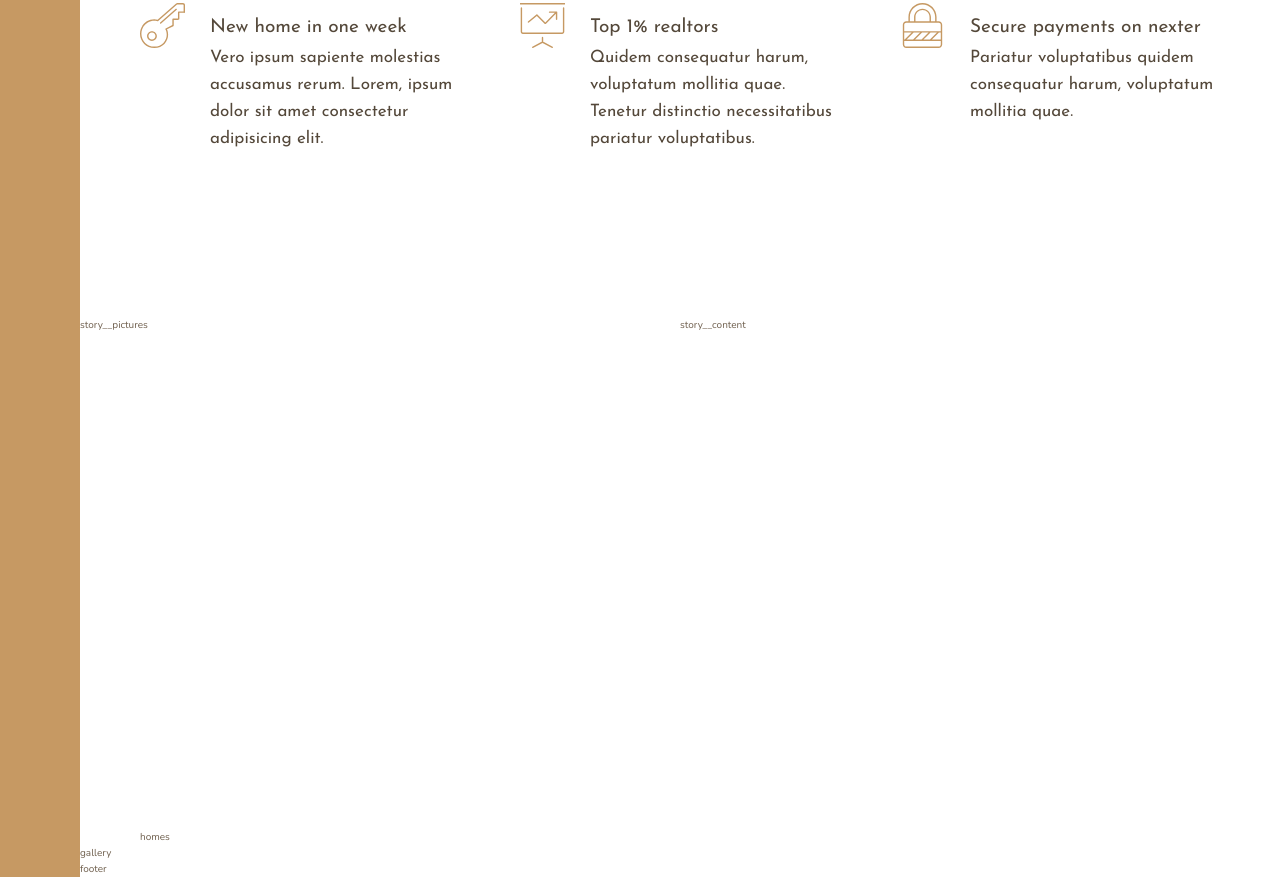
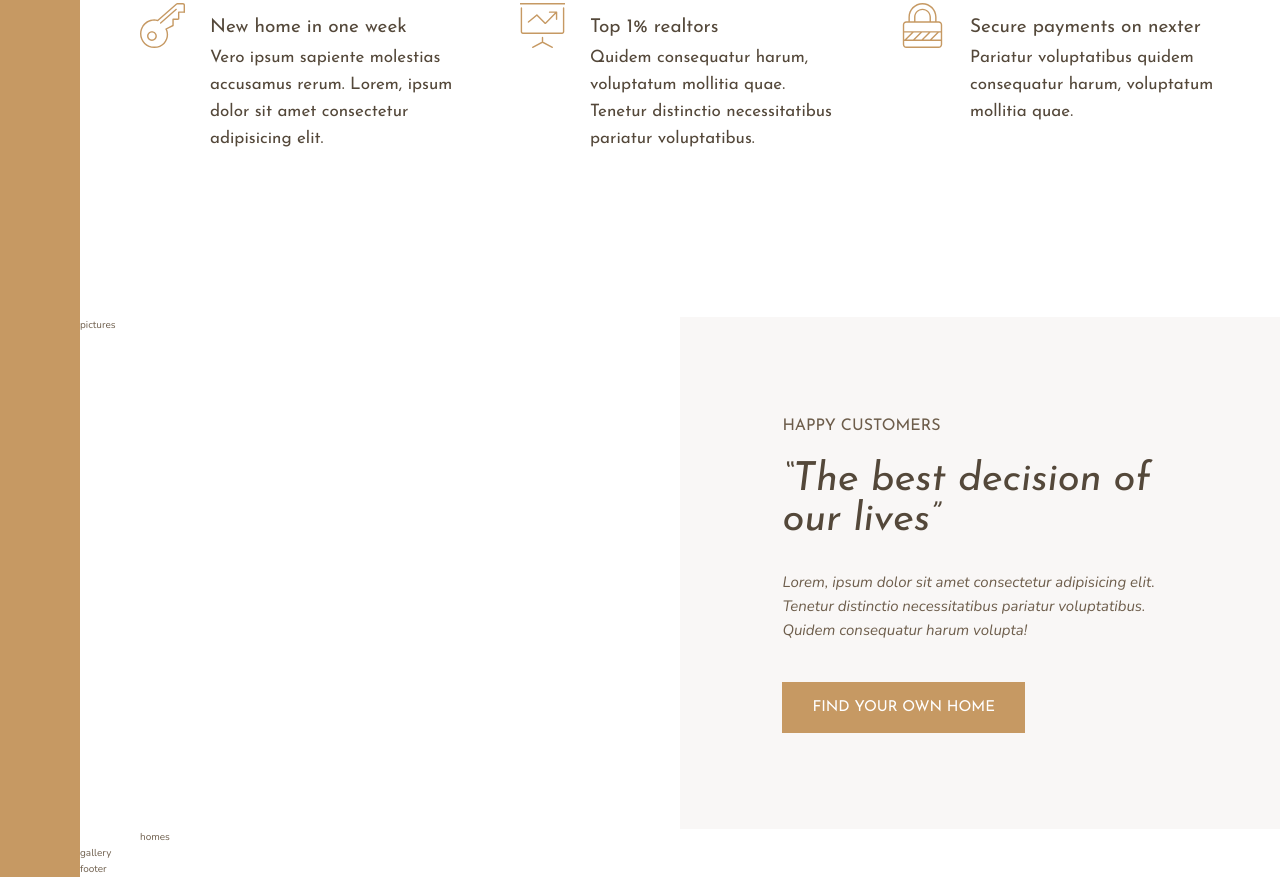
Before and after one commit to Grudgesong/Advanced-CSS-and-Sass--Flexbox--Grid--Animations-and-More, a website: page Nexter/index.html in a window 1280 px wide. Shown: the part 991-1868 px from the top of the page. Drawn offline with nearby package versions, Linux system fonts and the light colour scheme.

Commit message:
Building the story section part 1

```diff
--- a/Nexter/index.html
+++ b/Nexter/index.html
@@ -96,9 +96,20 @@
       </div>
     </section>
 
-    <div class="story__pictures">story__pictures</div>
+    <div class="story__pictures">pictures</div>
 
-    <div class="story__content">story__content</div>
+    <div class="story__content">
+      <h3 class="heading-3 mb-sm">Happy Customers</h3>
+      <h2 class="heading-2 heading-2--dark mb-md">
+        &ldquo;The best decision of our lives&rdquo;
+      </h2>
+      <p class="story__text">
+        Lorem, ipsum dolor sit amet consectetur adipisicing elit. Tenetur
+        distinctio necessitatibus pariatur voluptatibus. Quidem consequatur
+        harum volupta!
+      </p>
+      <button class="btn">Find your own home</button>
+    </div>
 
     <section class="homes">homes</section>
 
--- a/Nexter/sass/_base.scss
+++ b/Nexter/sass/_base.scss
@@ -1,6 +1,8 @@
 // COLOR VARIABLES
 $color-primary: #c69963;
 $color-primary-dark: #b28451;
+
+$color-white: #fff;
 
 $color-secondary: #101d2c;
 
--- a/Nexter/sass/_story.scss
+++ b/Nexter/sass/_story.scss
@@ -4,6 +4,25 @@
   }
 
   &__content {
+    background-color: $color-grey-light-1;
     grid-column: col-start 5 / full-end;
+
+    padding: 6rem 8vw;
+    /*
+    display: flex;
+    flex-direction: column;
+    justify-content: center;
+    align-items: flex-start;
+    */
+
+    display: grid;
+    align-content: center;
+    justify-items: start;
+  }
+
+  &__text {
+    font-size: 1.5rem;
+    font-style: italic;
+    margin-bottom: 4rem;
   }
 }
--- a/Nexter/sass/_typography.scss
+++ b/Nexter/sass/_typography.scss
@@ -9,10 +9,23 @@
 
 .heading-2 {
   @extend %heading;
+  font-size: 4rem;
+  font-style: italic;
+  line-height: 1;
+
+  &--light {
+    color: $color-grey-light-1;
+  }
+  &--dark {
+    color: $color-grey-dark-1;
+  }
 }
 
 .heading-3 {
   @extend %heading;
+  font-size: 1.6rem;
+  columns: $color-primary;
+  text-transform: uppercase;
 }
 
 .heading-4 {
@@ -26,3 +39,36 @@
     color: $color-grey-dark-1;
   }
 }
+
+.btn {
+  background-color: $color-primary;
+  color: $color-white;
+  border: none;
+  border-radius: 0;
+  font-family: $font-display;
+  font-size: 1.5rem;
+  text-transform: uppercase;
+  padding: 1.8rem 3rem;
+  cursor: pointer;
+  transition: all 0.2s;
+
+  &:hover {
+    background-color: $color-primary-dark;
+  }
+}
+
+.mb-sm {
+  margin-bottom: 2rem;
+}
+
+.mb-md {
+  margin-bottom: 3rem;
+}
+
+.mb-ld {
+  margin-bottom: 4rem;
+}
+
+.mb-hg {
+  margin-bottom: 8rem;
+}
```
Also changed, not shown: Nexter/css/style.css.
